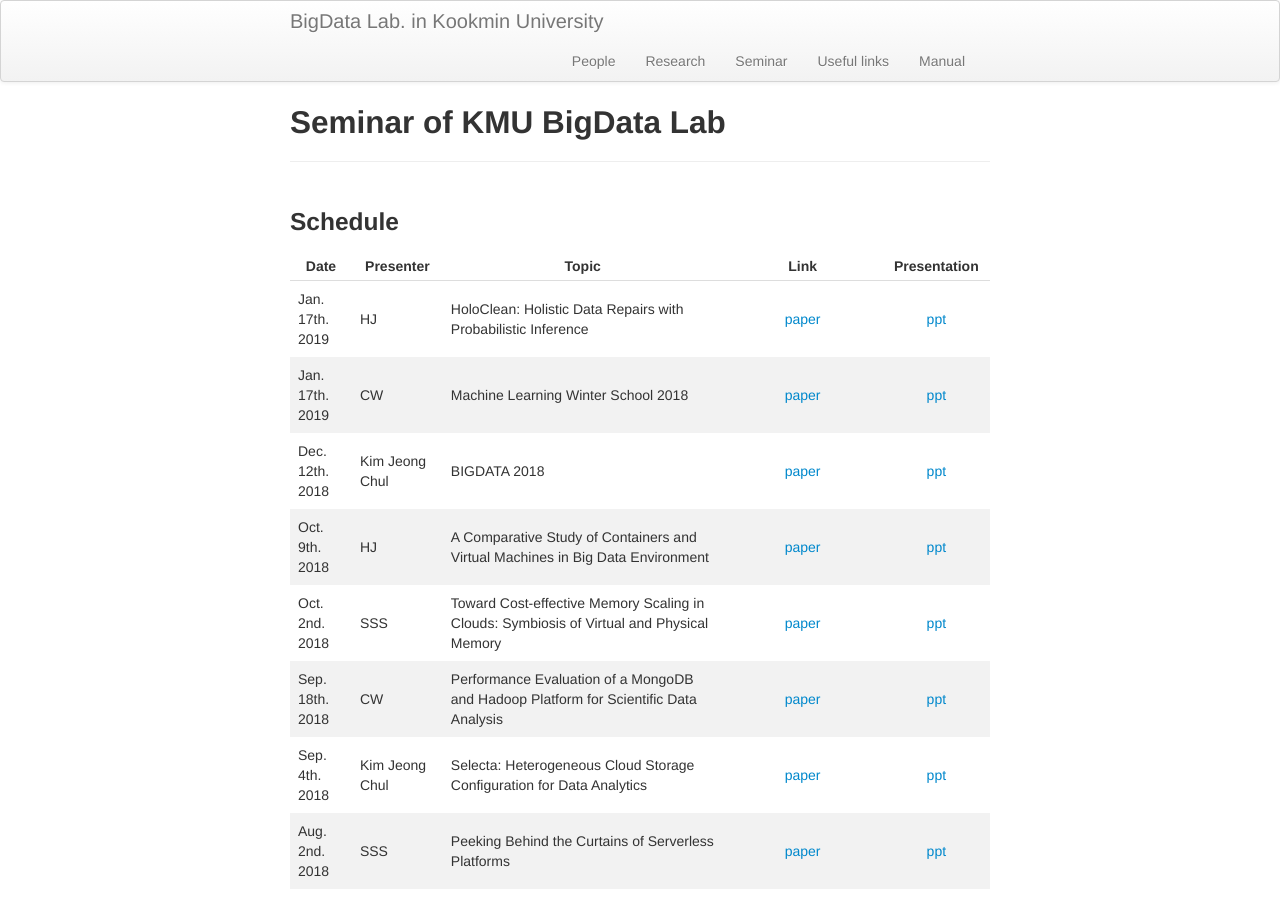
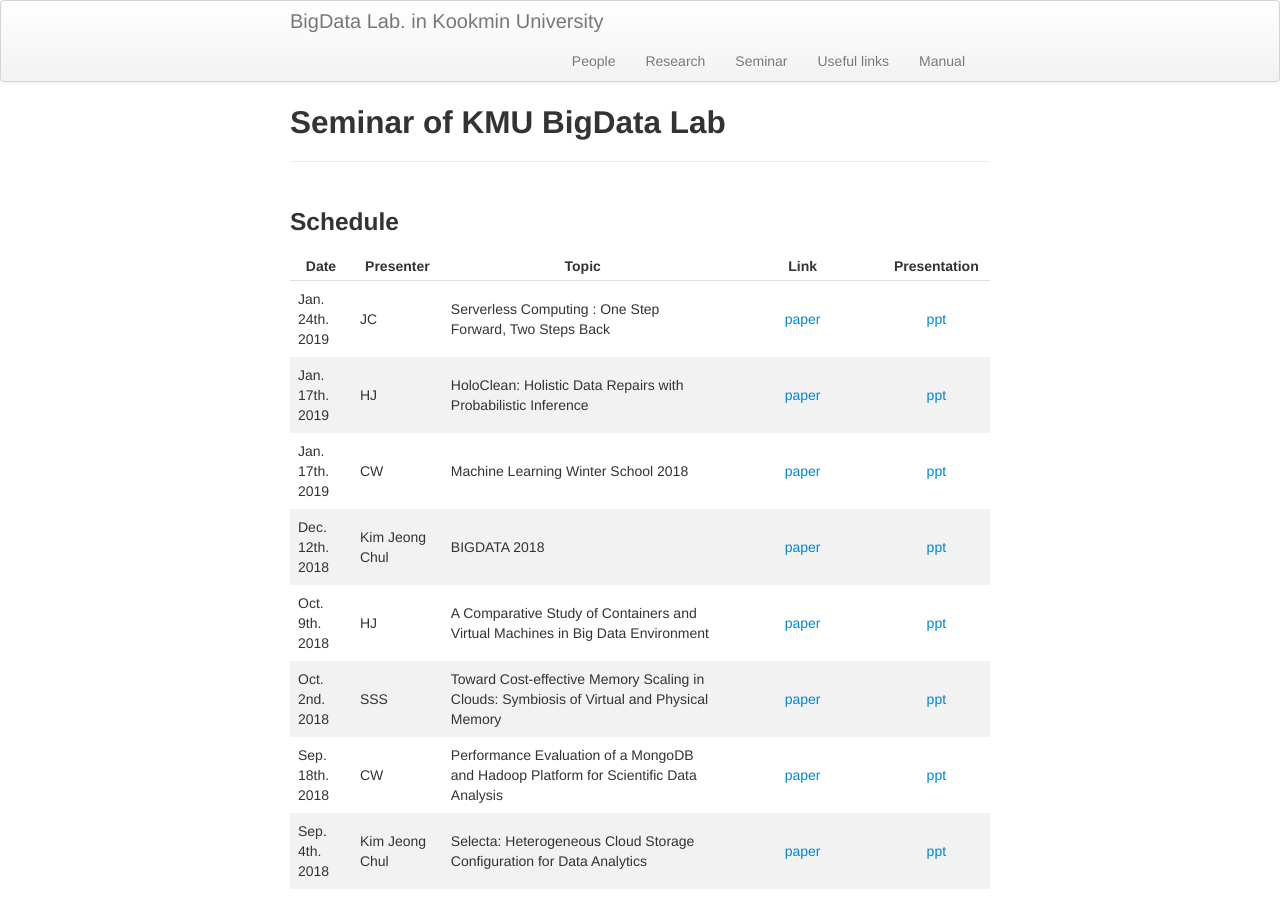
Before and after one commit to ddps-lab/kmu-bigdata.github.io, a Jekyll site: the page built from seminar/index.md, in a window 1280 px wide and 900 px high. Built offline with Jekyll 4.4.1, drawn with Linux system fonts in a browser that asks for light colours.

Commit message:
update seminar jc peeking

```diff
--- a/seminar/index.md
+++ b/seminar/index.md
@@ -9,6 +9,7 @@ description: Seminar schedule of BigData Lab  in KMU
 
 | Date | Presenter | Topic | Link | Presentation |
 |------|-----------|-------|:----:|:--------------: |
+|Jan. 24th. 2019 | JC | Serverless Computing : One Step Forward, Two Steps Back | [paper](aws s3 cp tensorflow-keras.zip s3://kmu-serverless-lambda-library) | [ppt](https://docs.google.com/presentation/d/1yjQh6yNQATfmhZ-eiQfajt7yNlR1uEm3iOJNLMMbNQw/edit?usp=sharing)|
 |Jan. 17th. 2019 | HJ | HoloClean: Holistic Data Repairs with Probabilistic Inference | [paper](http://www.vldb.org/pvldb/vol10/p1190-rekatsinas.pdf) | [ppt](https://docs.google.com/presentation/d/15fJhFl57ooBxukC8d1WA8vbOq24Zx0cfT6lGCBXSa3Q/edit?usp=sharing)|
 |Jan. 17th. 2019 | CW | Machine Learning Winter School 2018 | [paper](https://drive.google.com/open?id=1d23HcgqkIOCOC98tQ1OrDHzZN3xCHssf) | [ppt](https://drive.google.com/open?id=1MRrZbDAejUosBgiiY9aQdTNLT0RejDbsUr2Y6OyWimQ)|
 |Dec. 12th. 2018 | Kim Jeong Chul | BIGDATA 2018 | [paper](http://bit.ly/2UOzsU1) | [ppt](https://docs.google.com/presentation/d/1XZi3CvoI6ITtCEezmp42bwAZ5Iw0KPwOnarq2bG0j0Y/edit?usp=sharing)|
```
